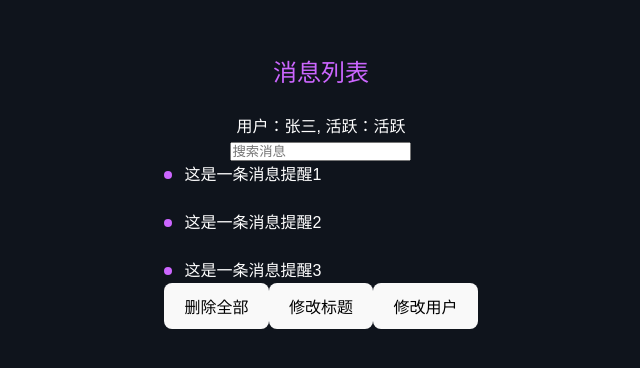
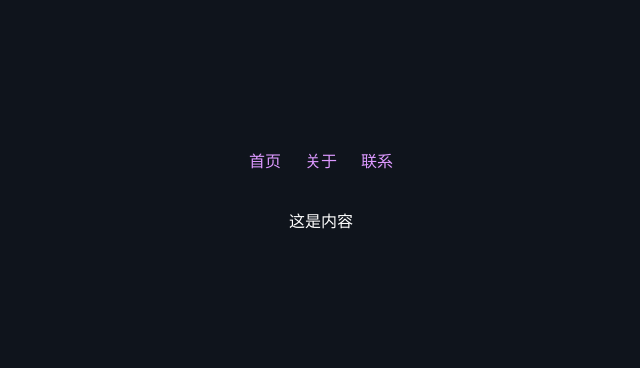
Before and after one commit to ShawnDen-coder/vue_programming, a Vue app: page / in a window 1280 px wide. Shown: the part 208-576 px from the top of the page, without its empty margins (319-959 px from the left). Built offline with nearby package versions, Linux system fonts and the light colour scheme.

Commit message:
feat: slots 的应用

```diff
--- a/src/App.vue
+++ b/src/App.vue
@@ -1,14 +1,27 @@
 <template>
   <main>
-    <div class="container"><MessageList /></div>
+    <div>
+      <BaseLayout>
+        <template v-slot:header>
+          <nav>
+            <a href="#">首页</a>
+            <a href="#">关于</a>
+            <a href="#">联系</a>
+          </nav>
+        </template>
+        <template v-slot:default>
+          <p>这是内容</p>
+        </template>
+      </BaseLayout>
+    </div>
   </main>
 </template>
 
 <script>
-import MessageList from "./components/MessageList.vue";
+import BaseLayout from "./components/Baselayout.vue";
 export default {
   components: {
-    MessageList,
+    BaseLayout,
   },
   setup() {},
 };
@@ -41,6 +54,13 @@ body {
   place-items: center;
 }
 
-.container {
+nav {
+  display: flex;
+  gap: 24px;
+  margin-bottom: 36px;
+}
+
+nav a {
+  color: hsl(280deg, 100%, 80%);
 }
 </style>
--- /dev/null
+++ b/src/components/Baselayout.vue
@@ -0,0 +1,20 @@
+<!-- <template>
+  <header>
+    <slot name="header"></slot>
+  </header>
+  <main>
+    <slot></slot>
+  </main>
+</template> -->
+
+<script>
+import { h } from "vue";
+
+export default {
+  setup(props, { slots }) {
+    return () => [h("header", {}, slots.header()), h("main", {}, slots.default())];
+  },
+};
+</script>
+
+<style scoped></style>
--- a/src/components/MessageList.vue
+++ /dev/null
@@ -1,99 +0,0 @@
-<template>
-  <div>
-    <h2>
-      {{ options.title }}
-    </h2>
-    <p>
-      用户：{{ options.user.name }}, 活跃：{{
-        options.user.active ? "活跃" : "不活跃"
-      }}
-    </p>
-    <input type="text" placeholder="搜索消息" v-model="searchTerm" />
-    <ul>
-      <li v-for="msg in searchedMessages" :key="msg.id">{{ msg.content }}</li>
-    </ul>
-    <button @click="messages = []">删除全部</button>
-    <button @click="options.title = '这是标题' + Math.random()">
-      修改标题
-    </button>
-    <button @click="options.user.name = '李四'">修改用户</button>
-  </div>
-</template>
-
-<script>
-import { ref, reactive, computed, watch, watchEffect } from "vue";
-export default {
-  setup() {
-    const messages = ref([
-      { id: 1, content: "这是一条消息提醒1" },
-      { id: 1, content: "这是一条消息提醒2" },
-      { id: 1, content: "这是一条消息提醒3" },
-    ]);
-
-    // 计算属性
-    const searchTerm = ref("");
-    const searchedMessages = computed(() => {
-      if (searchTerm.value === "") return messages.value;
-      return messages.value.filter((msg) =>
-        msg.content.includes(searchTerm.value)
-      );
-    });
-
-    const options = ref({
-      title: "消息列表",
-      user: {
-        name: "张三",
-        active: true,
-      },
-    });
-
-    watch(
-      () => options.value.title,
-      (newValue, oldValue, onInvalidate) => {
-        console.log(newValue, oldValue);
-        onInvalidate(() => {
-          console.log("watch 做一些清理操作");
-        });
-      }
-    );
-    watchEffect((onInvalidate) => {
-      console.log(options.value.title);
-      console.log(options.value.user.name);
-      onInvalidate(() => {
-        console.log("watchEffect 做一些清理操作");
-      });
-    });
-
-    return { messages, options, searchTerm, searchedMessages };
-  },
-};
-</script>
-
-<style scoped>
-h2 {
-  color: hsl(280deg, 100%, 70%);
-  margin-bottom: 24px;
-  text-align: center;
-}
-
-ul {
-  list-style: none;
-  display: grid;
-  gap: 24px;
-}
-
-li {
-  display: flex;
-  align-items: center;
-  gap: 12px;
-}
-
-li::before {
-  content: "";
-  display: block;
-  width: 8px;
-  height: 8px;
-  background-color: hsl(280deg, 100%, 70%);
-  border-radius: 100%;
-}
-</style>
```
